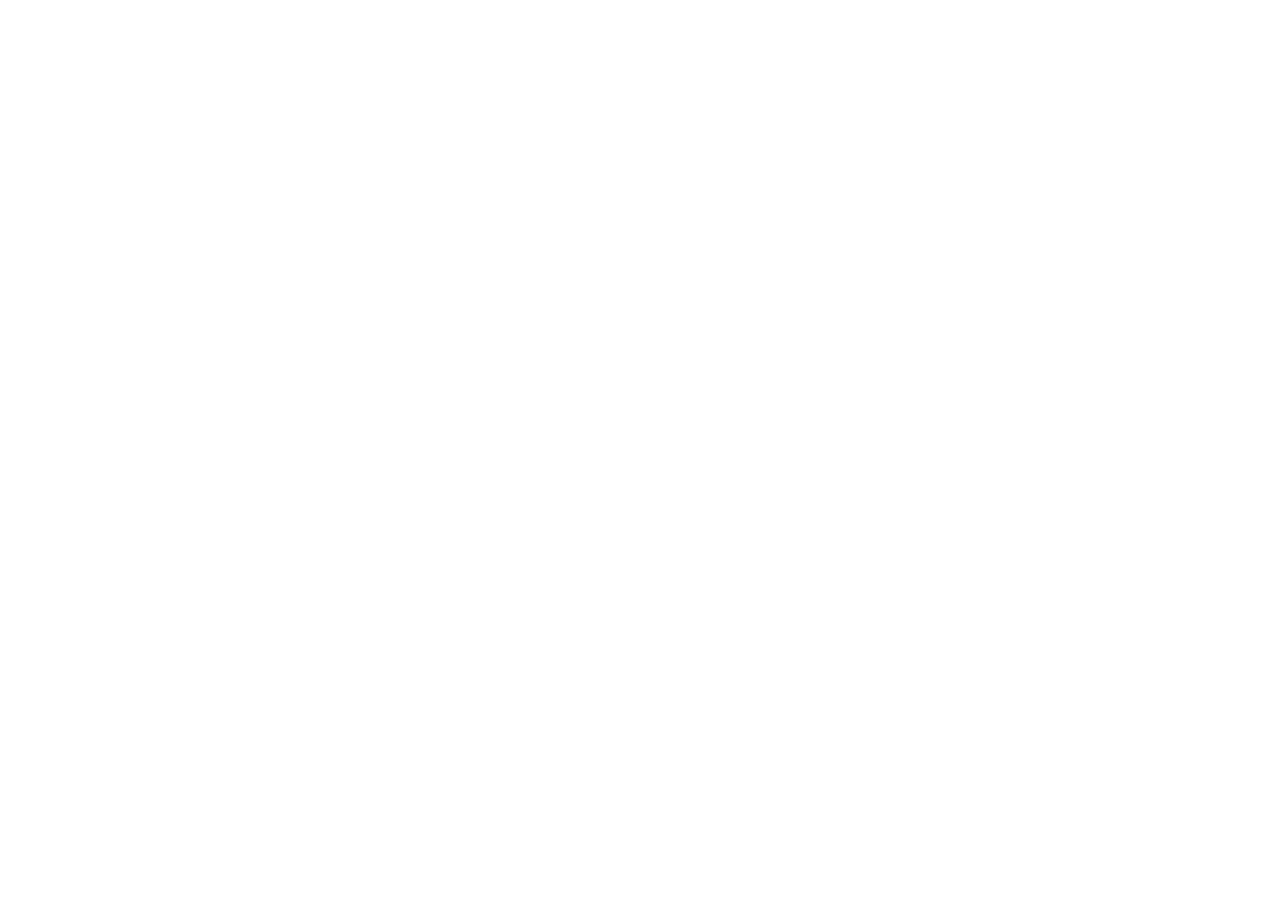
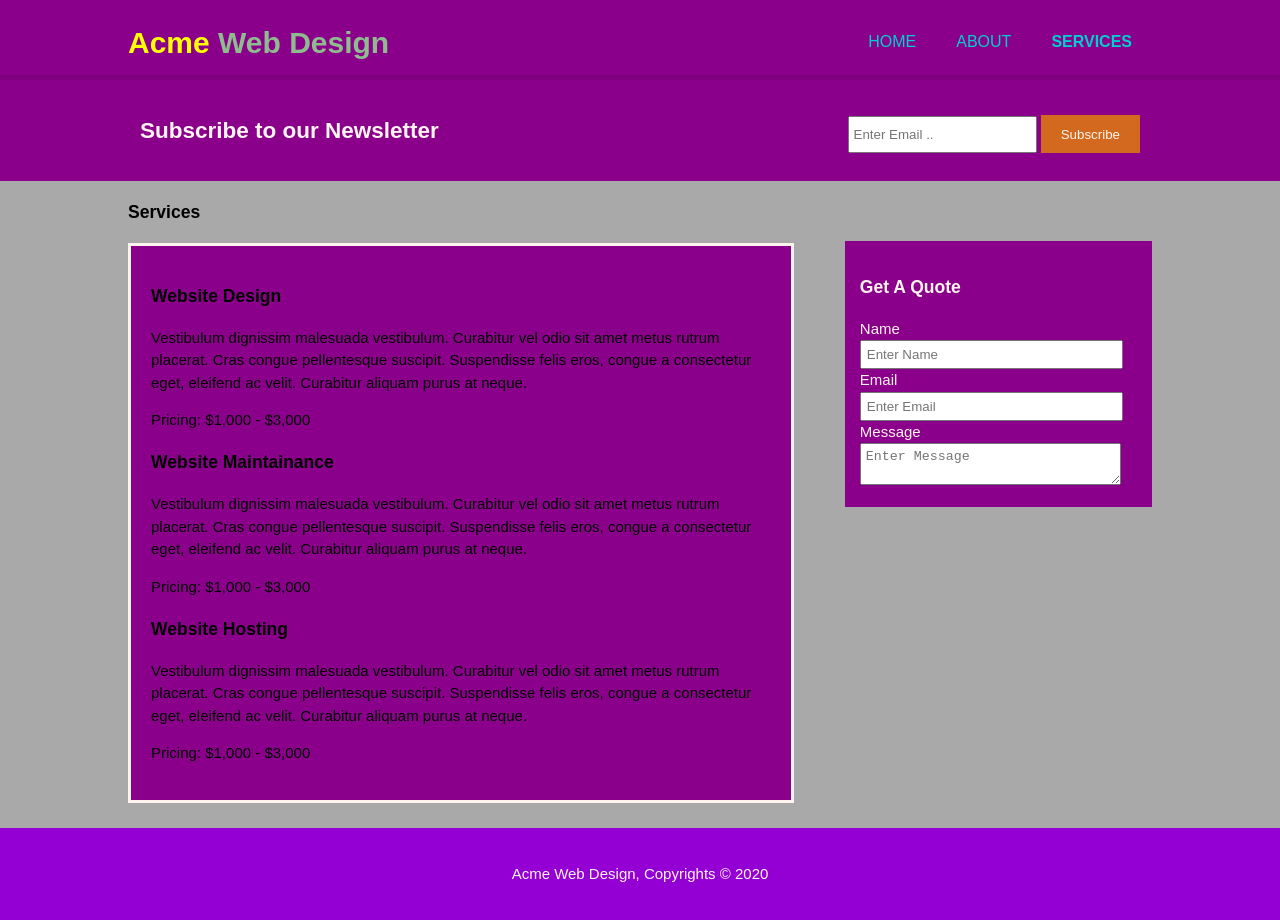
Before and after one commit to affanghazali/Acme-Web-Practice, a plain HTML site: page services.html in a window 1280 px wide. Before the commit the page ends 800 px from the top, so only its background shows below. Drawn offline with Linux system fonts and the light colour scheme.

Commit message:
Services

```diff
--- a/css/style.css
+++ b/css/style.css
@@ -143,12 +143,29 @@ header a:hover {
 aside#sidebar {
     float: right;
     width: 30%;
-    margin-top: 10px;
+    margin-top: 50px;
+}
+
+aside#sidebar .quote input,
+aside#sidebar .quote textarea {
+    width: 90%;
+    padding: 5px;
 }
 
 article#main-col {
     float: left;
     width: 65%;
+}
+
+
+/* Services */
+
+ul#services {
+    list-style: none;
+    padding: 20px;
+    border: seashell solid 3px;
+    margin-bottom: 5px;
+    background: darkmagenta;
 }
 
 footer {
@@ -158,3 +175,38 @@ footer {
     background-color: darkviolet;
     text-align: center;
 }
+
+
+/* Media Queries */
+
+@media(max-width: 768px) {
+    header #branding,
+    header nav,
+    header nav li,
+    #newsletter h1,
+    #newsletter form,
+    #boxes .box,
+    article#main-col,
+    article#sidebar {
+        float: none;
+        text-align: center;
+        width: 100px;
+    }
+    header {
+        padding-bottom: 20px;
+    }
+    showcase h1 {
+        margin-top: 40px;
+    }
+    #newsletter button,
+    .quote button {
+        display: block;
+        width: 100%;
+    }
+    #newsletter form input[type="email"],
+    .quote input,
+    .quote textarea {
+        width: 100%;
+        margin-bottom: 5 px;
+    }
+}
--- a/services.html
+++ b/services.html
@@ -0,0 +1,84 @@
+<!DOCTYPE html>
+<html lang="en">
+
+<head>
+    <meta charset="UTF-8">
+    <meta name="viewport" content="width=device-width, initial-scale=1.0">
+    <meta name="author" content="Affan Ghazali">
+    <link rel="stylesheet" href="./css/style.css">
+    <title>Acme Web Design | Services</title>
+</head>
+
+<body>
+    <header>
+        <div class="container">
+            <div id="Branding">
+                <h1><span class="highlight">Acme</span> Web Design</h1>
+            </div>
+            <nav>
+                <ul>
+                    <li><a href="index.html">Home</a></li>
+                    <li><a href="about.html">About</a></li>
+                    <li class="current"><a href="services.html">Services</a></li>
+                </ul>
+            </nav>
+        </div>
+    </header>
+    <section id="newsletter">
+        <div class="container">
+            <h1>Subscribe to our Newsletter</h1>
+            <form>
+                <input type="email" placeholder="Enter Email ..">
+                <button type="submit" class="button_1">Subscribe</button>
+            </form>
+        </div>
+    </section>
+    <section id="main">
+        <div class="container">
+            <article id="main-col">
+                <h1 class="page-title">Services</h1>
+                <ul id="services">
+                    <li>
+                        <h3>Website Design</h3>
+                        <p>Vestibulum dignissim malesuada vestibulum. Curabitur vel odio sit amet metus rutrum placerat. Cras congue pellentesque suscipit. Suspendisse felis eros, congue a consectetur eget, eleifend ac velit. Curabitur aliquam purus at neque.</p>
+                        <p>Pricing: $1,000 - $3,000</p>
+                    </li>
+                    <li>
+                        <h3>Website Maintainance</h3>
+                        <p>Vestibulum dignissim malesuada vestibulum. Curabitur vel odio sit amet metus rutrum placerat. Cras congue pellentesque suscipit. Suspendisse felis eros, congue a consectetur eget, eleifend ac velit. Curabitur aliquam purus at neque.</p>
+                        <p>Pricing: $1,000 - $3,000</p>
+                    </li>
+                    <li>
+                        <h3>Website Hosting</h3>
+                        <p>Vestibulum dignissim malesuada vestibulum. Curabitur vel odio sit amet metus rutrum placerat. Cras congue pellentesque suscipit. Suspendisse felis eros, congue a consectetur eget, eleifend ac velit. Curabitur aliquam purus at neque.</p>
+                        <p>Pricing: $1,000 - $3,000</p>
+                    </li>
+                </ul>
+            </article>
+            <aside id="sidebar">
+                <div class="dark">
+                    <h3>Get A Quote</h3>
+                    <form class="quote">
+                        <div>
+                            <label>Name</label>
+                            <input type="text" placeholder="Enter Name"><br>
+                        </div>
+                        <div>
+                            <label>Email</label>
+                            <input type="email" placeholder="Enter Email"><br>
+                        </div>
+                        <div>
+                            <label>Message</label>
+                            <textarea placeholder="Enter Message"></textarea>
+                        </div>
+                    </form>
+                </div>
+            </aside>
+        </div>
+    </section>
+    <footer>
+        <p>Acme Web Design, Copyrights &copy; 2020</p>
+    </footer>
+</body>
+
+</html>
```
Also changed, not shown: about.html (+1 -1 lines).
